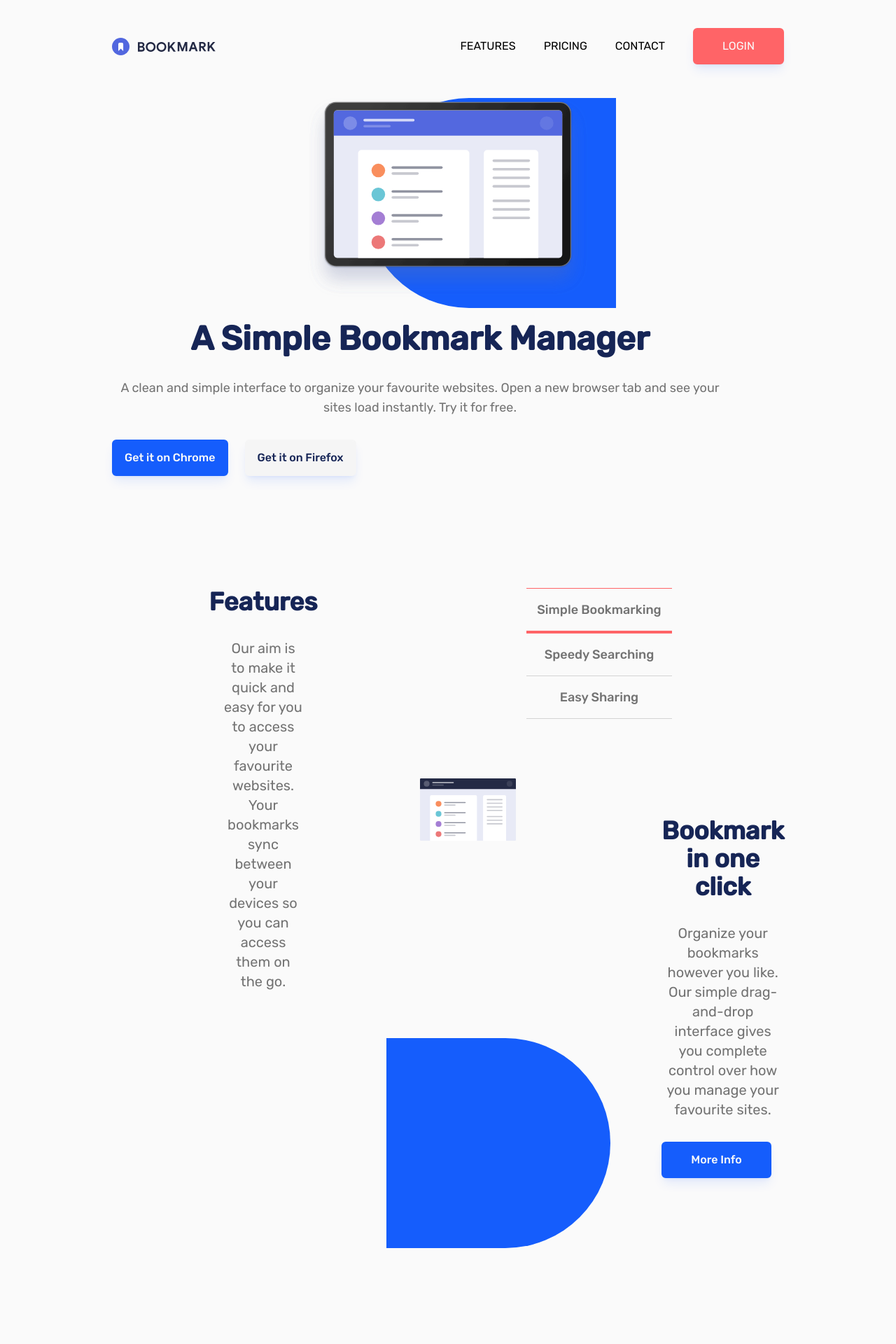
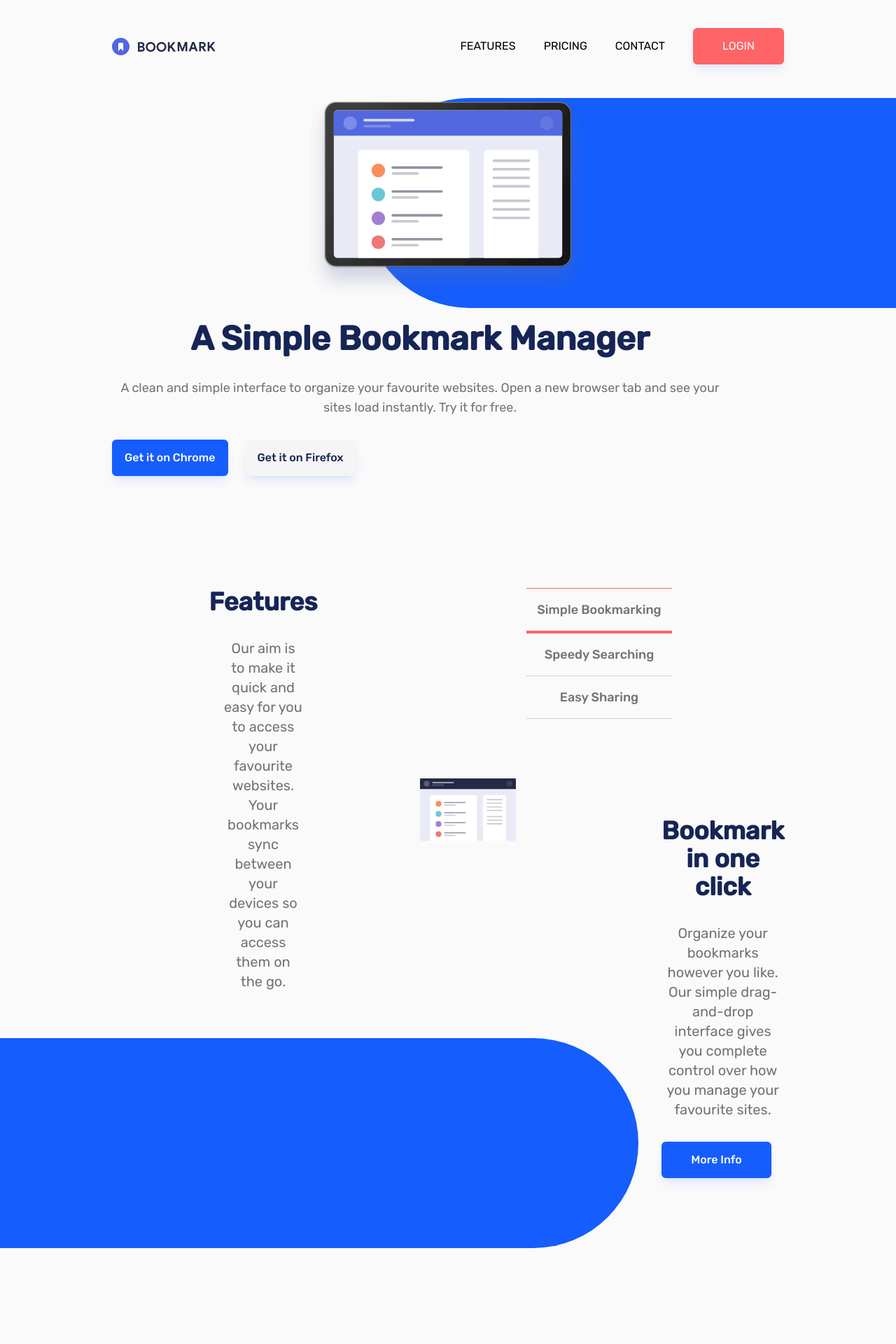
Before and after one commit to ArnoldMajor/bookmark-landing-page-master, a Next.js app: page / in a window 1280 px wide. Shown: the top 1920 px of the page at 70% size. Built offline with nearby package versions, Linux system fonts and the light colour scheme.

Commit message:
Mobile Responsiveness --complete

```diff
--- a/components/features-slider.tsx
+++ b/components/features-slider.tsx
@@ -36,9 +36,14 @@ export default function FeaturesSlider() {
                                         alt={cardItem.title}
                                         width={imageWidth}
                                         height={imageHeight}
-                                        className="absolute scale-90 2xl:scale-110 z-10"
+                                        className={`absolute ${activeMenuItem === 'Simple Bookmarking' ? 'scale-90' : '-bottom-70 scale-80'}
+                                              2xl:scale-110 z-10`}
                                     />
-                                    <div className="absolute z-5 -ml-10 -bottom-68 left-0 xl:-bottom-25 h-55 xl:h-75 w-80 bg-blue-600 rounded-r-full" />
+                                    <div
+                                        className="absolute z-5 w-300 bg-blue-600 rounded-r-full
+                                        -bottom-68 xl:-bottom-25
+                                        -left-220
+                                        h-55 xl:h-75 " />
                                 </div>
                                 <div className="flex-1 flex-col scale-lg:px-20 text-center items-center justify-center pr-0 mt-15">
                                     <h2 className="font-semibold text-2xl sm:text-4xl text-blue-950 mb-8">{cardItem.title}</h2>
--- a/components/sections/hero.tsx
+++ b/components/sections/hero.tsx
@@ -24,7 +24,10 @@ export default function Hero() {
                             height={300}
                             className="absolute scale-100  2xl:scale-110 z-10"
                         />
-                        <div className="absolute z-5 -bottom-20 w-90 right-0 -mr-10 xl:-bottom-25 h-55 xl:h-75 bg-blue-600 rounded-l-full">
+                        <div className="absolute z-5 w-300 bg-blue-600 rounded-l-full
+                        -bottom-20 xl:-bottom-25
+                        -right-220
+                        h-55 xl:h-75 ">
                         </div>
                     </div>
                 </div>
```
